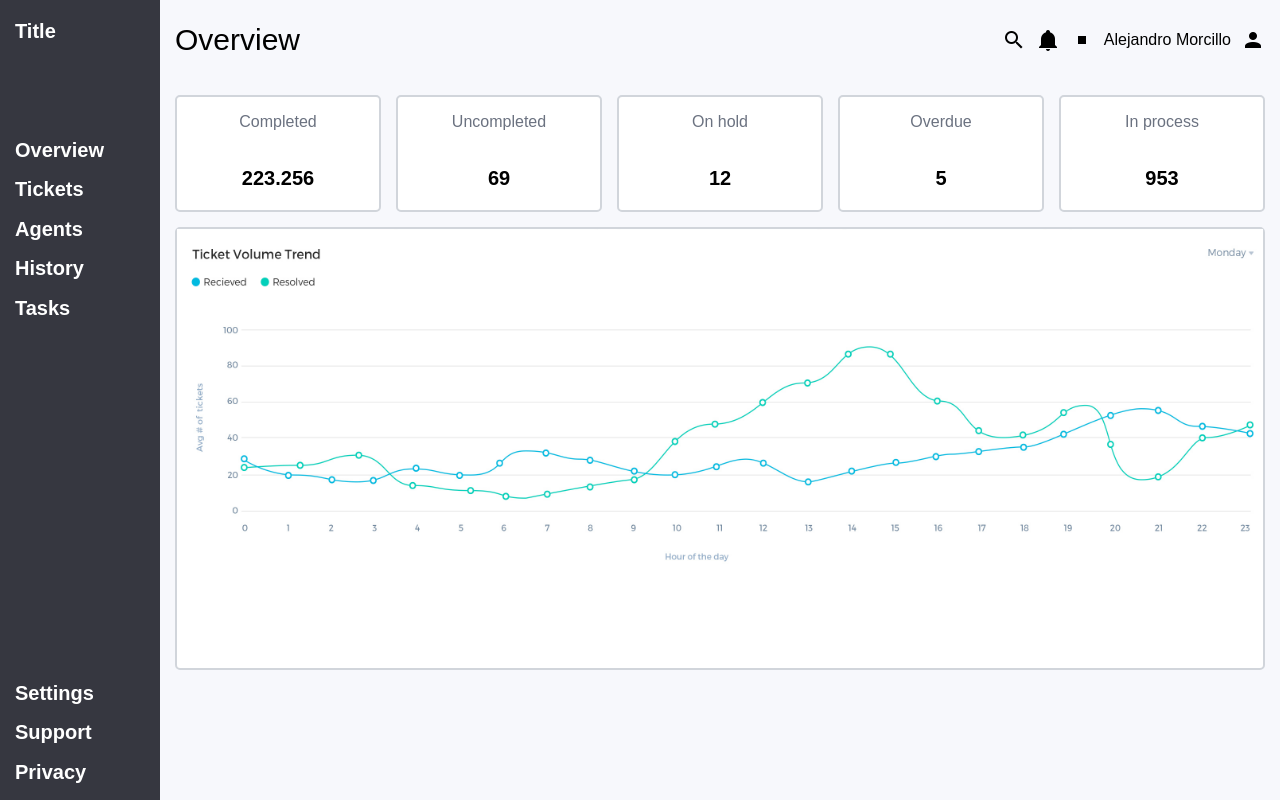
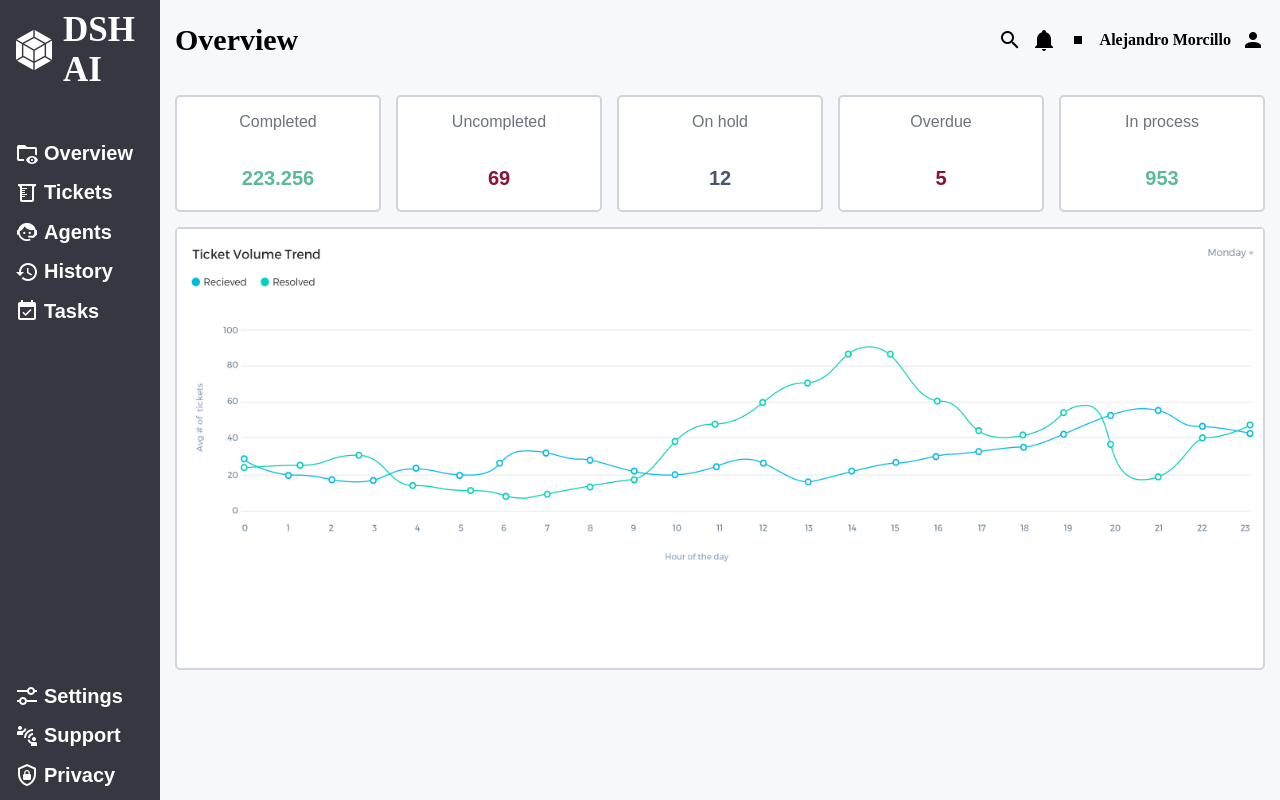
Before and after one commit to AlejandroCRG/Dashboard, a plain HTML site: page index.html in a window 1280 px wide. Drawn offline with Linux system fonts and the light colour scheme.

Commit message:
Mostly done, need to add a last line of info

```diff
--- a/index.html
+++ b/index.html
@@ -9,50 +9,52 @@
 </head>
 <body>
     <div class="sidebar">
-        <div class="title">Title</div>
-        <div class="overview">Overview</div>
-        <div class="tickets">Tickets</div>
-        <div class="agents">Agents</div>
-        <div class="history">History</div>
-        <div class="tasks">Tasks</div>
-        <div class="settings">Settings</div>
-        <div class="support">Support</div>
-        <div class="privacy">Privacy</div>
+        <div class="title"><img src="icons/webpack.png" alt="">DSH AI</div>
+        <div class="overview sidebaroption"><img src="icons/folder-eye-outline.png" alt=""> Overview</div>
+        <div class="tickets sidebaroption"><img src="icons/beaker-outline.png" alt="">Tickets</div>
+        <div class="agents sidebaroption"><img src="icons/face-agent.png" alt="">Agents</div>
+        <div class="history sidebaroption"><img src="icons/history (1).png" alt="">History</div>
+        <div class="tasks sidebaroption"><img src="icons/calendar-check.png" alt="">Tasks</div>
+        <div class="settings sidebarsetting"><img src="icons/tune-variant.png" alt="">Settings</div>
+        <div class="support sidebarsetting"><img src="icons/human-greeting-proximity.png" alt="">Support</div>
+        <div class="privacy sidebarsetting"><img src="icons/shield-lock-outline.png" alt="">Privacy</div>
     </div>
     <div class="header">
         <div class="overviewtitle">Overview</div>
         <div class="leftheader">
-            <img src="magnify.png" alt="">
-            <img src="bell.png" alt="">
-            <img src="square-medium.png" alt="">
+            <img src="icons/magnify.png" alt="">
+            <img src="icons/bell.png" alt="">
+            <img src="icons/square-medium.png" alt="">
             <div>Alejandro Morcillo</div>
-            <img src="account (1).png" alt="">
+            <img src="icons/account (1).png" alt="">
         </div>
     </div>
     <div class="maincontent">
-        <div class="block">
+        <div class="block turngreen">
             <p class="text">Completed</p>
-            <p class="num">223.256</p>
+            <p class="good">223.256</p>
         </div>
-        <div class="block">
+        <div class="block turnred">
             <p class="text">Uncompleted</p>
-            <p class="num">69</p>
+            <p class="bad">69</p>
         </div>
-        <div class="block">
+        <div class="block turnneutral">
             <p class="text">On hold</p>
-            <p class="num">12</p>
+            <p class="neutral">12</p>
         </div>
-        <div class="block">
+        <div class="block turnred">
             <p class="text">Overdue</p>
-            <p class="num">5</p>
+            <p class="bad">5</p>
         </div>
-        <div class="block">
+        <div class="block turngreen">
             <p class="text">In process</p>
-            <p class="num">953</p>
+            <p class="good">953</p>
         </div>
         <div class="trendcontainer">
             <img src="helpdesk-dashboard-main-img.png" alt="">
         </div>
+        <div class="stats">
+        </div>
     </div>
 </body>
 </html>
--- a/styles.css
+++ b/styles.css
@@ -29,13 +29,43 @@ body{
     font-weight: bold;
     display: grid;
     grid-template: repeat(20, 1fr) / 1fr;
+    transition: 0.7s;
+}
+
+
+.sidebaroption {
+    display: flex;
+    align-items: center;
+    gap: 5px;
+    transition: 0.25s;
+}
+
+.sidebaroption:hover{
+    font-size: 25px;
+    color:  rgb(92, 185, 154);
+}
+
+.sidebarsetting {
+    display: flex;
+    align-items: center;
+    gap: 5px;
+    transition: 0.25s;
+}
+
+.sidebarsetting:hover{
+    font-size: 25px;
+    color:  #a13858;
 }
 
 .title{
     grid-row-start: 1;
-    grid-row-end: 4;
-    padding-top: 10px;
-    padding-left: 5px;
+    grid-row-end: 3;
+    font-size: 35px;
+    font-weight: bold;
+    font-family: 'buffalo';
+    display: flex;
+    align-items: center;
+    gap: 5px;
 }
 
 .overview{
@@ -103,6 +133,8 @@ body{
     padding: 15px;
     color: black;
     font-size: 30px;
+    font-weight: bold;
+    font-family: 'buffalo';
 }
 
 .leftheader{
@@ -129,14 +161,42 @@ body{
     display: flex;
     align-items: center;
     flex-direction: column;
-    justify-content: space-between;
+    justify-content: center;
+    transition: 0.5s;
+}
+
+.turngreen:hover{
+    border: 2px solid rgb(92, 185, 154);
+}
+
+.turnred:hover{
+    border: 2px solid #881337;
+}
+
+.turnneutral:hover{
+    border: 2px solid #475569;
 }
 
 .text{
     color: #6b7280;
 }
 
-.num{
+.good{
+    color: rgb(92, 185, 154);
+    font-weight: bold;
+    font-size: 20px;
+    transition: 0.5s;
+}
+
+
+.bad{
+    color: #881337;
+    font-weight: bold;
+    font-size: 20px;
+}
+
+.neutral{
+    color: #475569;
     font-weight: bold;
     font-size: 20px;
 }
@@ -147,9 +207,14 @@ body{
     border-radius: 5px;
     grid-column: 1 / 6;
     grid-row: 2 / 6;
+    transition: 0.5s;
 }
 
-.trendcontainer > img {
+.trendcontainer:hover{
+    border: 2px solid  rgb(92, 185, 154);
+}
+
+.trendcontainer > img{
     object-fit: cover;
     width: 100%;
     max-height: 100%;
```
Also changed, not shown: icons/OSO1XY0.jpg (added), icons/account (1).png (renamed from account (1).png), icons/account.png (added), icons/beaker-outline.png (added), icons/bell.png (renamed from bell.png), icons/calendar-check.png (added), icons/face-agent.png (added), icons/folder-eye-outline.png (added), icons/history (1).png (added), icons/human-greeting-proximity.png (added), icons/magnify.png (renamed from magnify.png), icons/shield-lock-outline.png (added), icons/square-medium.png (renamed from square-medium.png), icons/tune-variant.png (added), 1 more files, 1 other file.
